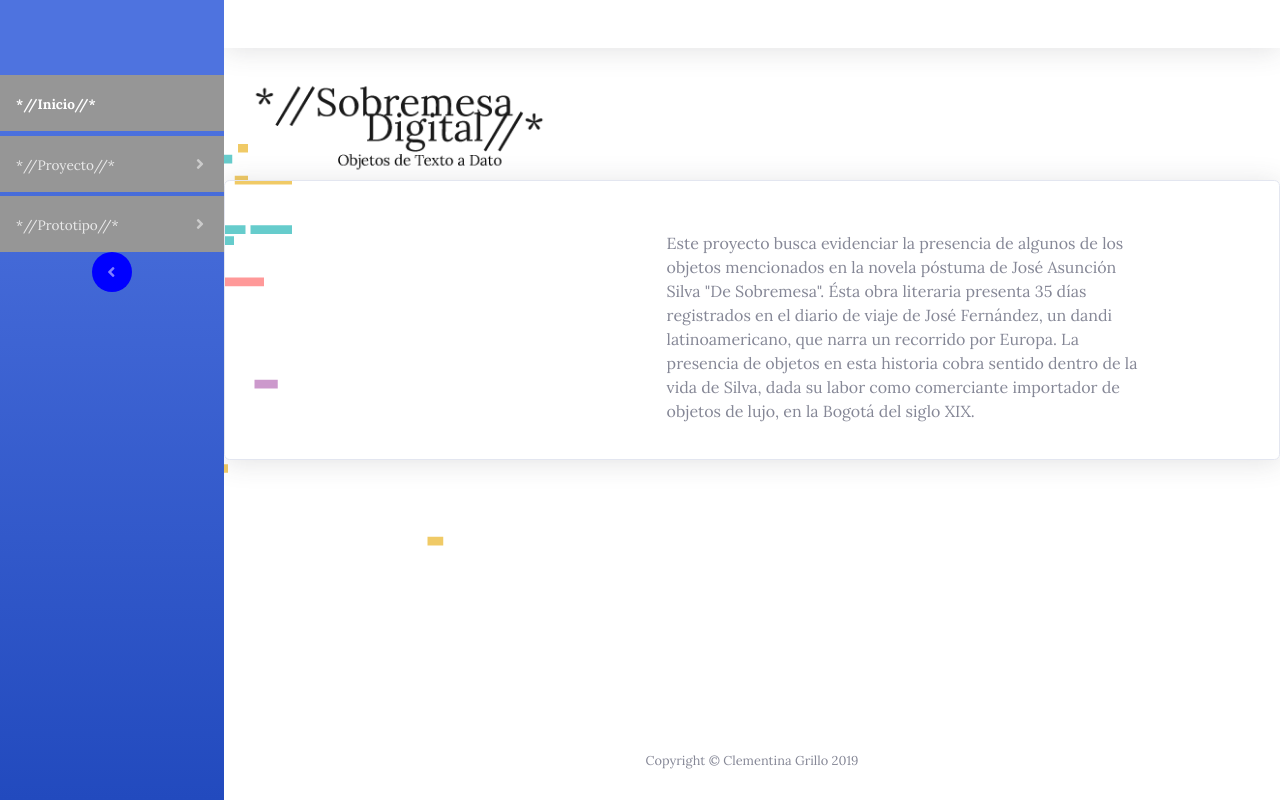
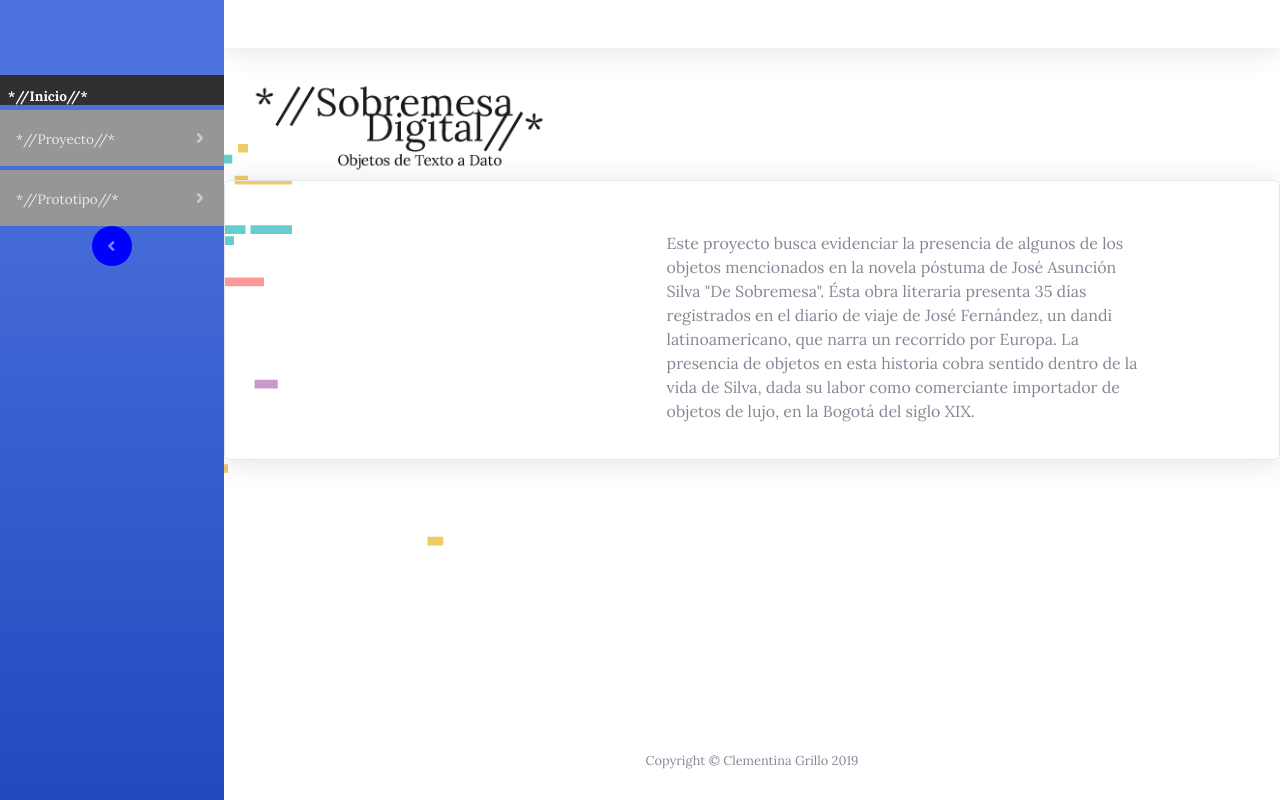
Before and after one commit to cgrillo98/sd2, a website with bundled scripts: page index.html in a window 1280 px wide. Built offline with nearby package versions, Linux system fonts and the light colour scheme.

Commit message:
Update new.css

```diff
--- a/css/new.css
+++ b/css/new.css
@@ -49,9 +49,12 @@ body {
     margin-top: 0.3rem;
 }
 
+
 .sidebar-dark .nav-item.active .nav-link {
-    color: red;
-    background-color: #969696;
+    color: #ffffff;
+    background-color: #303030;
+    height: 30px;
+    padding: 0.5rem;
 }
 
 .mb-4, .my-4 {
```
